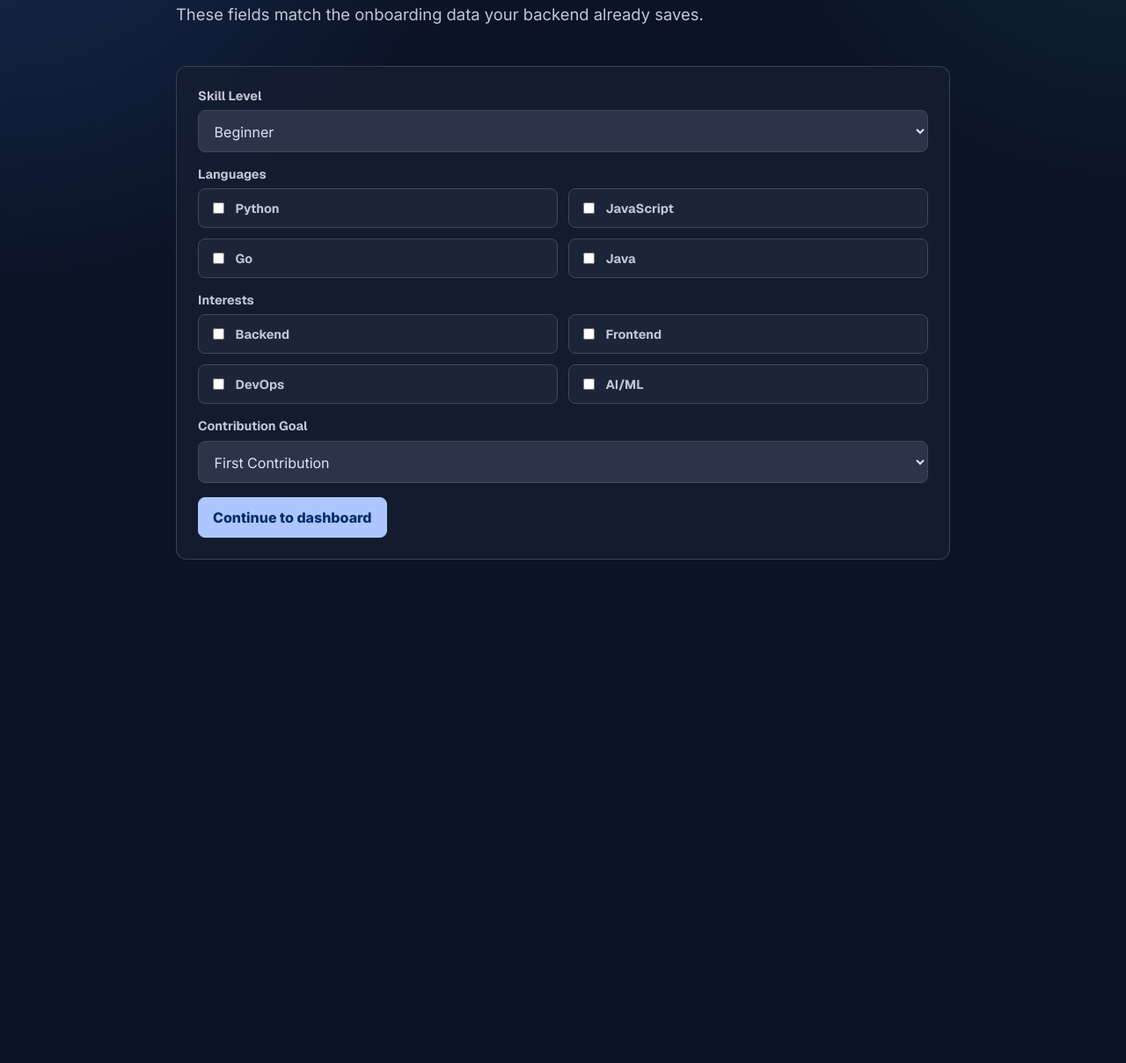
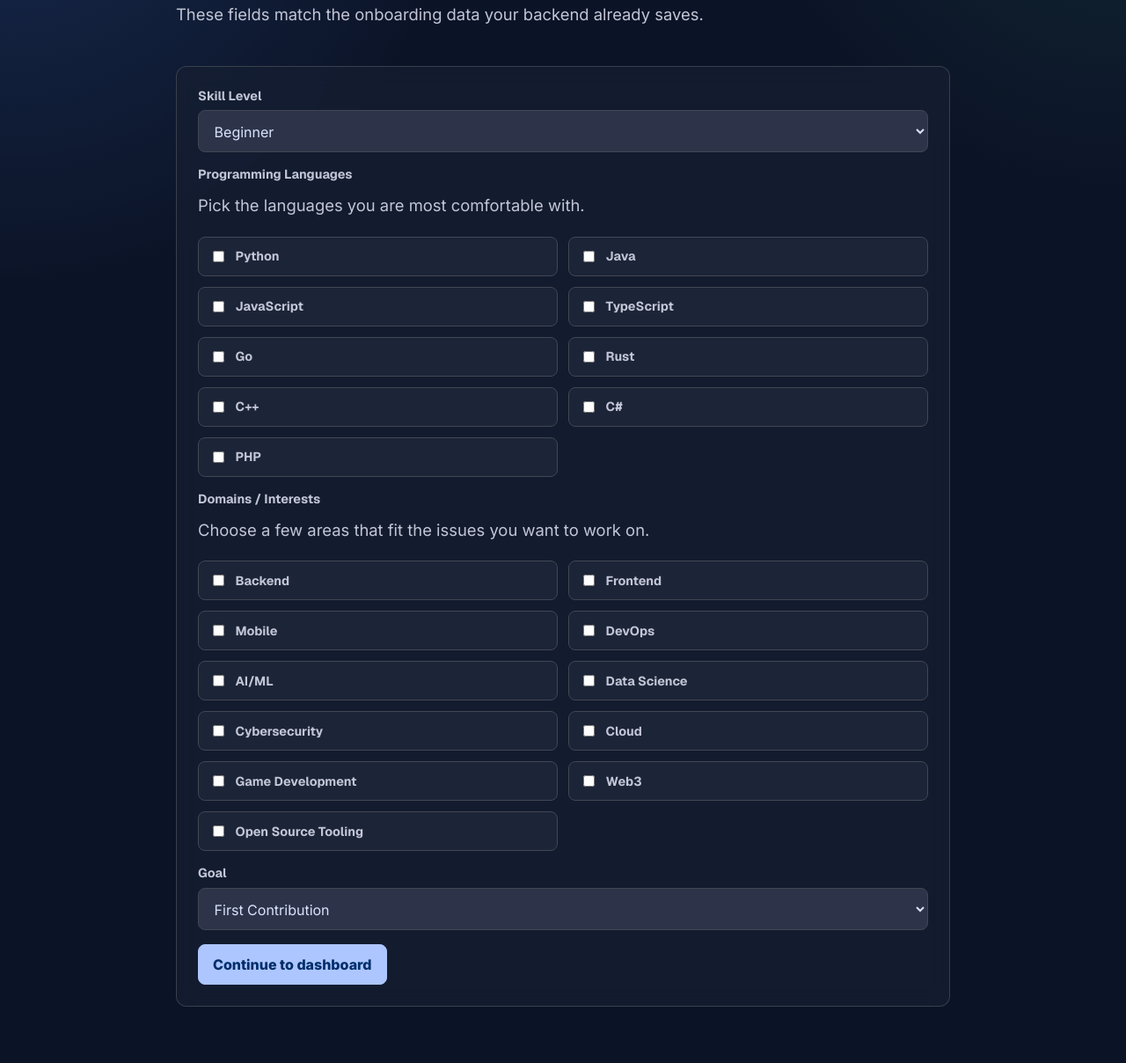
Before and after one commit to shivam-teli08/OS-H, a Flask app: page /onboarding in a window 1280 px wide. Shown: the part 208-1416 px from the top of the page at 88% size. Before the commit the page ends 844 px from the top, so only its background shows below. Run offline with Flask 3, Linux system fonts and the light colour scheme.

Commit message:
Added enhancement while onborading

```diff
--- a/templates/onboard.html
+++ b/templates/onboard.html
@@ -37,31 +37,49 @@
             </div>
 
             <div class="field">
-                <label>Languages</label>
+                <label>Programming Languages</label>
+                <p class="lead" style="margin: 0.25rem 0 0.75rem;">Pick the languages you are most comfortable with.</p>
                 <div class="checks">
                     <label class="check"><input type="checkbox" name="languages" value="Python"> Python</label>
+                    <label class="check"><input type="checkbox" name="languages" value="Java"> Java</label>
                     <label class="check"><input type="checkbox" name="languages" value="JavaScript"> JavaScript</label>
+                    <label class="check"><input type="checkbox" name="languages" value="TypeScript"> TypeScript</label>
                     <label class="check"><input type="checkbox" name="languages" value="Go"> Go</label>
-                    <label class="check"><input type="checkbox" name="languages" value="Java"> Java</label>
+                    <label class="check"><input type="checkbox" name="languages" value="Rust"> Rust</label>
+                    <label class="check"><input type="checkbox" name="languages" value="C++"> C++</label>
+                    <label class="check"><input type="checkbox" name="languages" value="C#"> C#</label>
+                    <label class="check"><input type="checkbox" name="languages" value="PHP"> PHP</label>
                 </div>
             </div>
 
             <div class="field">
-                <label>Interests</label>
+                <label>Domains / Interests</label>
+                <p class="lead" style="margin: 0.25rem 0 0.75rem;">Choose a few areas that fit the issues you want to work on.</p>
                 <div class="checks">
                     <label class="check"><input type="checkbox" name="interests" value="Backend"> Backend</label>
                     <label class="check"><input type="checkbox" name="interests" value="Frontend"> Frontend</label>
+                    <label class="check"><input type="checkbox" name="interests" value="Mobile"> Mobile</label>
                     <label class="check"><input type="checkbox" name="interests" value="DevOps"> DevOps</label>
                     <label class="check"><input type="checkbox" name="interests" value="AI/ML"> AI/ML</label>
+                    <label class="check"><input type="checkbox" name="interests" value="Data Science"> Data Science</label>
+                    <label class="check"><input type="checkbox" name="interests" value="Cybersecurity"> Cybersecurity</label>
+                    <label class="check"><input type="checkbox" name="interests" value="Cloud"> Cloud</label>
+                    <label class="check"><input type="checkbox" name="interests" value="Game Development"> Game Development</label>
+                    <label class="check"><input type="checkbox" name="interests" value="Web3"> Web3</label>
+                    <label class="check"><input type="checkbox" name="interests" value="Open Source Tooling"> Open Source Tooling</label>
                 </div>
             </div>
 
             <div class="field">
-                <label for="goal">Contribution Goal</label>
+                <label for="goal">Goal</label>
                 <select id="goal" name="goal">
                     <option value="first_contribution">First Contribution</option>
-                    <option value="portfolio">Build Portfolio</option>
+                    <option value="build_portfolio">Build Portfolio</option>
+                    <option value="learn_new_technology">Learn New Technology</option>
                     <option value="hacktoberfest">Hacktoberfest</option>
+                    <option value="fix_bugs">Fix Bugs</option>
+                    <option value="documentation">Documentation</option>
+                    <option value="feature_development">Feature Development</option>
                 </select>
             </div>
 
```
